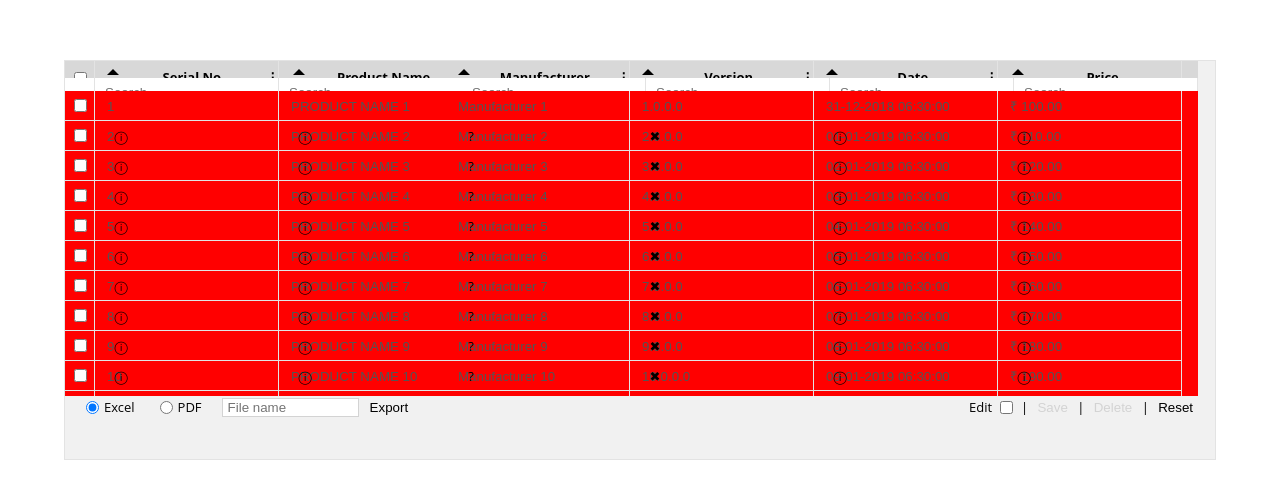
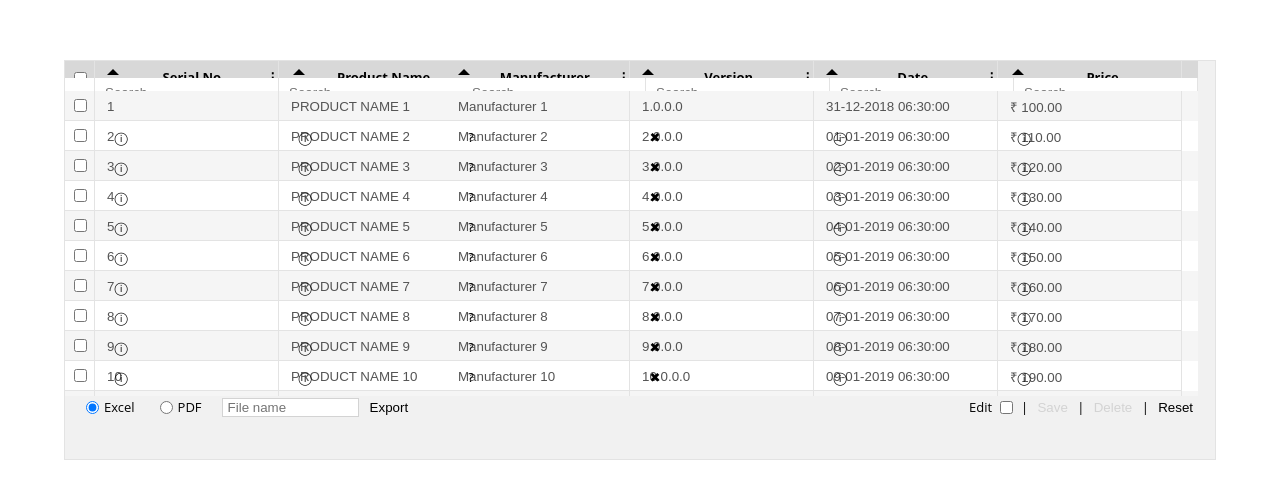
Before and after one commit to Saurodip/Datatable, an Angular app: page / in a window 1280 px wide. Shown: the part 140-638 px from the top of the page. Built offline with nearby package versions, Linux system fonts and the light colour scheme.

Commit message:
Datatable

```diff
--- a/src/app/app.component.ts
+++ b/src/app/app.component.ts
@@ -106,7 +106,7 @@ export class AppComponent implements OnInit {
     };
 
     this.rowStyle = {
-      backgroundColor: 'red'
+
     };
   }
 }
--- a/src/app/datatable/component/datatable.component.scss
+++ b/src/app/datatable/component/datatable.component.scss
@@ -190,6 +190,7 @@ $text-color: #e3e3e3;
                     .datatable-input-cell {
                         border: none;
                         display: inline-block;
+                        height: 100%;
                         width: calc(100% - 30px);
                         @include single-line-ellipsis();
                     }
--- a/src/app/datatable/interfaces/datatable.interface.ts
+++ b/src/app/datatable/interfaces/datatable.interface.ts
@@ -47,7 +47,10 @@ export interface DataTableHeaderStyle {
 
 export interface DataTableRowStyle {
     backgroundColor?: string;
-    border?: string;
+    borderBottom?: string;
+    borderLeft?: string;
+    borderRight?: string;
+    borderTop?: string;
     color?: string;
     cursor?: string;
     font?: string;
```
